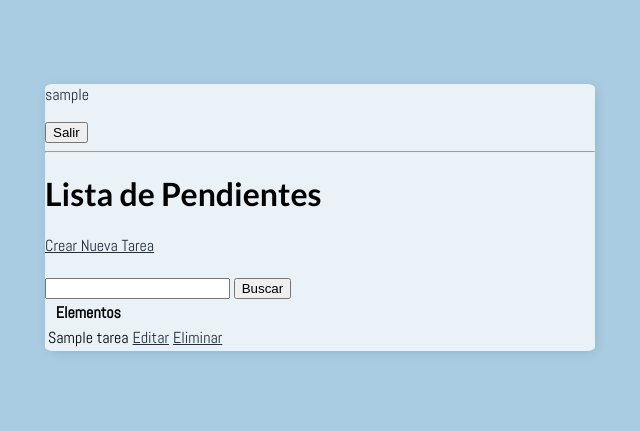
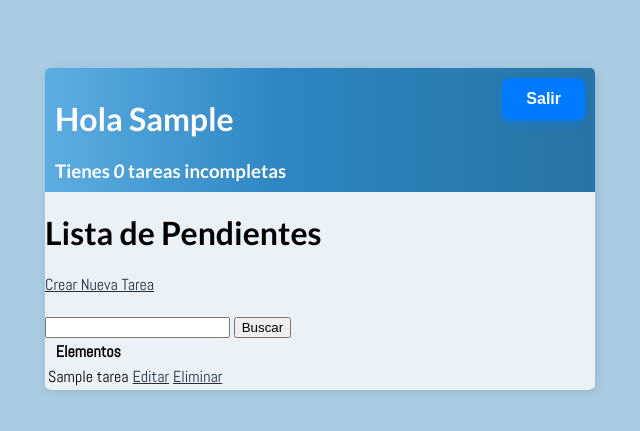
Before and after one commit to alonso1298/Aplicacion-Web-De-Tareas-Pendientes, a Django app: page / in a window 1280 px wide. Shown: the top 431 px of the page, without its empty margins (320-960 px from the left). Run offline with Django 5.2, Linux system fonts and the light colour scheme; a user stored in the database is signed in; tables that the repository leaves empty hold one stand-in row (values such as "Sample post").

Commit message:
Se agrega estilo a la barra superior

```diff
--- a/src/proyecto/base/templates/base/principal.html
+++ b/src/proyecto/base/templates/base/principal.html
@@ -31,6 +31,26 @@
         a, p {
             color: #212f3d ;
         }
+        .boton {
+            background-color: #007bff;       /* Azul principal */
+            color: white;                    /* Texto en blanco */
+            padding: 12px 24px;              /* Espaciado interno */
+            border: none;                    /* Sin borde */
+            border-radius: 8px;              /* Bordes redondeados */
+            font-size: 1rem;                 /* Tamaño de fuente */
+            font-weight: bold;               /* Fuente en negrita */
+            cursor: pointer;                 /* Indicador de clic */
+            box-shadow: 0px 4px 8px rgba(0, 123, 255, 0.4);  /* Sombra suave */
+            transition: background-color 0.3s ease, transform 0.3s ease; /* Transiciones */
+        }
+        .barra-superior {
+            display: flex;
+            justify-content: space-between;
+            color: #ffffff;
+            padding: 10px;
+            border-radius: 5px 5px 0 0;
+            background: linear-gradient(90deg, #5dade2 0%, #2e86c1 43%, #2874a6 100%);
+        }
     </style>
 </head>
 <body>
--- a/src/proyecto/base/templates/base/tarea_list.html
+++ b/src/proyecto/base/templates/base/tarea_list.html
@@ -1,16 +1,20 @@
 {% extends 'base/principal.html' %}
 {% block content %}
 
-{% if request.user.is_authenticated %}
-    <p>{{request.user}}</p>
+<header class="barra-superior">
+    <div>
+        <h1>Hola {{request.user|title}}</h1>
+        <h3 style="margin:0">Tienes <i>{{count}}</i> tarea{{count|pluralize}} incompleta{{count|pluralize}}</h3>
+    </div>
+    {% if request.user.is_authenticated %}
     <form method="POST" action="{% url 'logout' %}">
-        {% csrf_token %}
-        <button type="submit">Salir</button>
+    {% csrf_token %}
+    <button type="submit" class="boton">Salir</button>
     </form>
-{% else %}
+    {% else %}
     <a href="{% url 'login' %}">Ingresar</a>
-{% endif %}
-<hr>
+    {% endif %}
+</header>
 
 <h1>Lista de Pendientes</h1>
 <a href="{% url 'crear-tarea' %}">Crear Nueva Tarea</a>
```
